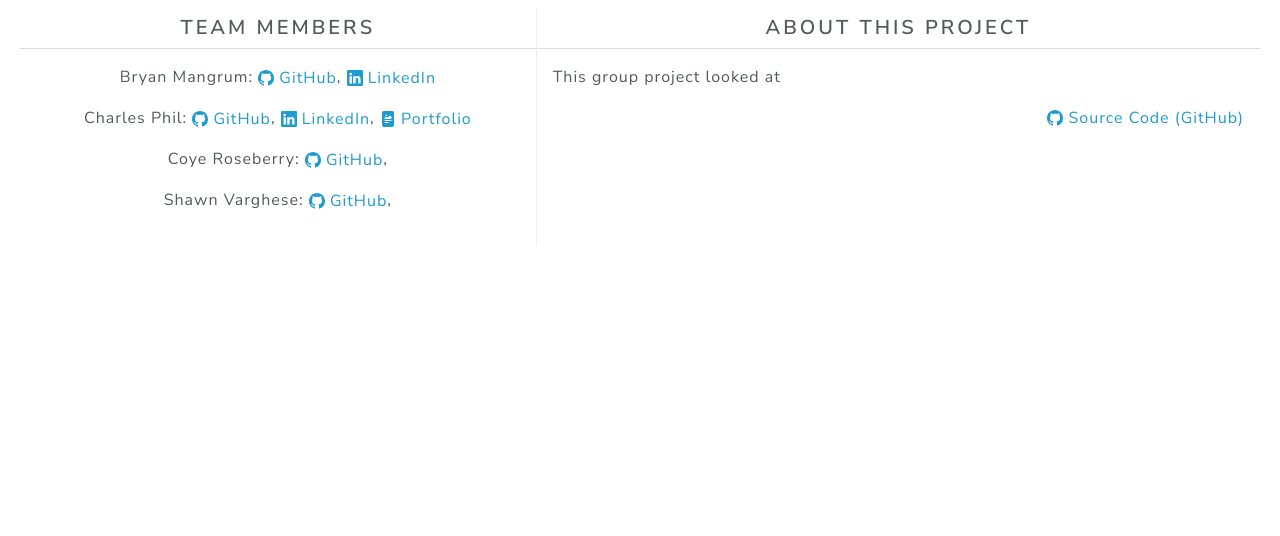
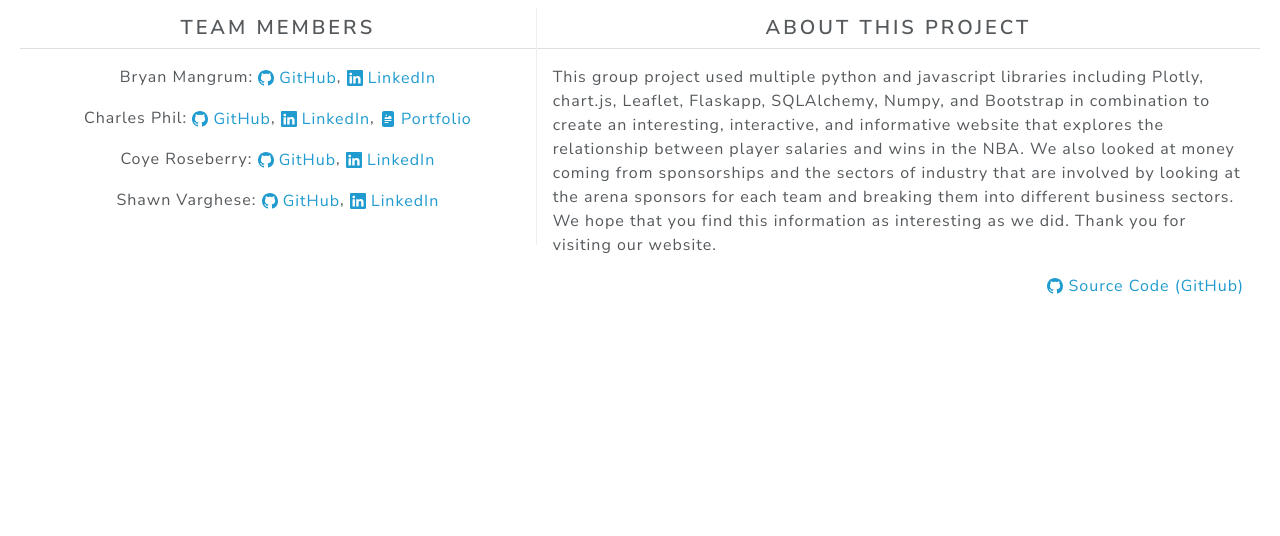
Before and after one commit to bryanmangrum/project3, a Flask app: page /about in a window 1280 px wide. Shown: the part 94-630 px from the top of the page. Run offline with Flask 2, Linux system fonts and the light colour scheme; parts of the project's set-up code (start-up, migrations or seed data) failed here and were passed over; some libraries are stand-ins or nearby versions.

Commit message:
updated about and linkedin profiles

```diff
--- a/templates/about.html
+++ b/templates/about.html
@@ -17,7 +17,7 @@
   <path d="M8 0C3.58 0 0 3.58 0 8c0 3.54 2.29 6.53 5.47 7.59.4.07.55-.17.55-.38 0-.19-.01-.82-.01-1.49-2.01.37-2.53-.49-2.69-.94-.09-.23-.48-.94-.82-1.13-.28-.15-.68-.52-.01-.53.63-.01 1.08.58 1.23.82.72 1.21 1.87.87 2.33.66.07-.52.28-.87.51-1.07-1.78-.2-3.64-.89-3.64-3.95 0-.87.31-1.59.82-2.15-.08-.2-.36-1.02.08-2.12 0 0 .67-.21 2.2.82.64-.18 1.32-.27 2-.27.68 0 1.36.09 2 .27 1.53-1.04 2.2-.82 2.2-.82.44 1.1.16 1.92.08 2.12.51.56.82 1.27.82 2.15 0 3.07-1.87 3.75-3.65 3.95.29.25.54.73.54 1.48 0 1.07-.01 1.93-.01 2.2 0 .21.15.46.55.38A8.012 8.012 0 0 0 16 8c0-4.42-3.58-8-8-8z"></path>
 </svg><span class="align-middle"> GitHub</span></a>, <a href="https://www.linkedin.com/in/bryan-mangrum-27b99895" class="text-decoration-none link-info"><svg xmlns="http://www.w3.org/2000/svg" width="16" height="16" fill="currentColor" class="bi bi-linkedin" viewBox="0 0 16 16">
     <path d="M0 1.146C0 .513.526 0 1.175 0h13.65C15.474 0 16 .513 16 1.146v13.708c0 .633-.526 1.146-1.175 1.146H1.175C.526 16 0 15.487 0 14.854V1.146zm4.943 12.248V6.169H2.542v7.225h2.401zm-1.2-8.212c.837 0 1.358-.554 1.358-1.248-.015-.709-.52-1.248-1.342-1.248-.822 0-1.359.54-1.359 1.248 0 .694.521 1.248 1.327 1.248h.016zm4.908 8.212V9.359c0-.216.016-.432.08-.586.173-.431.568-.878 1.232-.878.869 0 1.216.662 1.216 1.634v3.865h2.401V9.25c0-2.22-1.184-3.252-2.764-3.252-1.274 0-1.845.7-2.165 1.193v.025h-.016a5.54 5.54 0 0 1 .016-.025V6.169h-2.4c.03.678 0 7.225 0 7.225h2.4z"></path>
-                      </svg><span class="align-middle"> LinkedIn</span></a><a href=""></a></p>
+                      </svg><span class="align-middle"> LinkedIn</span></a> <a href=""></a></p>
                     <p>Charles Phil: <a href="https://github.com/charlesphil" class="text-decoration-none link-info"><svg xmlns="http://www.w3.org/2000/svg" width="16" height="16" fill="currentColor" class="bi bi-github" viewBox="0 0 16 16">
   <path d="M8 0C3.58 0 0 3.58 0 8c0 3.54 2.29 6.53 5.47 7.59.4.07.55-.17.55-.38 0-.19-.01-.82-.01-1.49-2.01.37-2.53-.49-2.69-.94-.09-.23-.48-.94-.82-1.13-.28-.15-.68-.52-.01-.53.63-.01 1.08.58 1.23.82.72 1.21 1.87.87 2.33.66.07-.52.28-.87.51-1.07-1.78-.2-3.64-.89-3.64-3.95 0-.87.31-1.59.82-2.15-.08-.2-.36-1.02.08-2.12 0 0 .67-.21 2.2.82.64-.18 1.32-.27 2-.27.68 0 1.36.09 2 .27 1.53-1.04 2.2-.82 2.2-.82.44 1.1.16 1.92.08 2.12.51.56.82 1.27.82 2.15 0 3.07-1.87 3.75-3.65 3.95.29.25.54.73.54 1.48 0 1.07-.01 1.93-.01 2.2 0 .21.15.46.55.38A8.012 8.012 0 0 0 16 8c0-4.42-3.58-8-8-8z"></path>
 </svg><span class="align-middle"> GitHub</span></a>, <a href="https://www.linkedin.com/in/charlesphil/" class="text-decoration-none link-info"><svg xmlns="http://www.w3.org/2000/svg" width="16" height="16" fill="currentColor" class="bi bi-linkedin" viewBox="0 0 16 16">
@@ -27,10 +27,14 @@
                                         </svg><span class="align-middle"> Portfolio</span></a></p>
                     <p>Coye Roseberry: <a href="https://github.com/coye-roseberry" class="text-decoration-none link-info"><svg xmlns="http://www.w3.org/2000/svg" width="16" height="16" fill="currentColor" class="bi bi-github" viewBox="0 0 16 16">
   <path d="M8 0C3.58 0 0 3.58 0 8c0 3.54 2.29 6.53 5.47 7.59.4.07.55-.17.55-.38 0-.19-.01-.82-.01-1.49-2.01.37-2.53-.49-2.69-.94-.09-.23-.48-.94-.82-1.13-.28-.15-.68-.52-.01-.53.63-.01 1.08.58 1.23.82.72 1.21 1.87.87 2.33.66.07-.52.28-.87.51-1.07-1.78-.2-3.64-.89-3.64-3.95 0-.87.31-1.59.82-2.15-.08-.2-.36-1.02.08-2.12 0 0 .67-.21 2.2.82.64-.18 1.32-.27 2-.27.68 0 1.36.09 2 .27 1.53-1.04 2.2-.82 2.2-.82.44 1.1.16 1.92.08 2.12.51.56.82 1.27.82 2.15 0 3.07-1.87 3.75-3.65 3.95.29.25.54.73.54 1.48 0 1.07-.01 1.93-.01 2.2 0 .21.15.46.55.38A8.012 8.012 0 0 0 16 8c0-4.42-3.58-8-8-8z"></path>
-</svg><span class="align-middle"> GitHub</span></a>, <a href=""></a></p>
+</svg><span class="align-middle"> GitHub</span></a>, <a href="https://www.linkedin.com/in/xanroseberry" class="text-decoration-none link-info"><svg xmlns="http://www.w3.org/2000/svg" width="16" height="16" fill="currentColor" class="bi bi-linkedin" viewBox="0 0 16 16">
+    <path d="M0 1.146C0 .513.526 0 1.175 0h13.65C15.474 0 16 .513 16 1.146v13.708c0 .633-.526 1.146-1.175 1.146H1.175C.526 16 0 15.487 0 14.854V1.146zm4.943 12.248V6.169H2.542v7.225h2.401zm-1.2-8.212c.837 0 1.358-.554 1.358-1.248-.015-.709-.52-1.248-1.342-1.248-.822 0-1.359.54-1.359 1.248 0 .694.521 1.248 1.327 1.248h.016zm4.908 8.212V9.359c0-.216.016-.432.08-.586.173-.431.568-.878 1.232-.878.869 0 1.216.662 1.216 1.634v3.865h2.401V9.25c0-2.22-1.184-3.252-2.764-3.252-1.274 0-1.845.7-2.165 1.193v.025h-.016a5.54 5.54 0 0 1 .016-.025V6.169h-2.4c.03.678 0 7.225 0 7.225h2.4z"></path>
+                      </svg><span class="align-middle"> LinkedIn</span></a> <a href=""></a></p>
                     <p>Shawn Varghese: <a href="https://github.com/Shawn-Varghese" class="text-decoration-none link-info"><svg xmlns="http://www.w3.org/2000/svg" width="16" height="16" fill="currentColor" class="bi bi-github" viewBox="0 0 16 16">
   <path d="M8 0C3.58 0 0 3.58 0 8c0 3.54 2.29 6.53 5.47 7.59.4.07.55-.17.55-.38 0-.19-.01-.82-.01-1.49-2.01.37-2.53-.49-2.69-.94-.09-.23-.48-.94-.82-1.13-.28-.15-.68-.52-.01-.53.63-.01 1.08.58 1.23.82.72 1.21 1.87.87 2.33.66.07-.52.28-.87.51-1.07-1.78-.2-3.64-.89-3.64-3.95 0-.87.31-1.59.82-2.15-.08-.2-.36-1.02.08-2.12 0 0 .67-.21 2.2.82.64-.18 1.32-.27 2-.27.68 0 1.36.09 2 .27 1.53-1.04 2.2-.82 2.2-.82.44 1.1.16 1.92.08 2.12.51.56.82 1.27.82 2.15 0 3.07-1.87 3.75-3.65 3.95.29.25.54.73.54 1.48 0 1.07-.01 1.93-.01 2.2 0 .21.15.46.55.38A8.012 8.012 0 0 0 16 8c0-4.42-3.58-8-8-8z"></path>
-</svg><span class="align-middle"> GitHub</span></a>, <a href=""></a></p>
+</svg><span class="align-middle"> GitHub</span></a>, <a href="www.linkedin.com/in/shawn-varghese1" class="text-decoration-none link-info"><svg xmlns="http://www.w3.org/2000/svg" width="16" height="16" fill="currentColor" class="bi bi-linkedin" viewBox="0 0 16 16">
+    <path d="M0 1.146C0 .513.526 0 1.175 0h13.65C15.474 0 16 .513 16 1.146v13.708c0 .633-.526 1.146-1.175 1.146H1.175C.526 16 0 15.487 0 14.854V1.146zm4.943 12.248V6.169H2.542v7.225h2.401zm-1.2-8.212c.837 0 1.358-.554 1.358-1.248-.015-.709-.52-1.248-1.342-1.248-.822 0-1.359.54-1.359 1.248 0 .694.521 1.248 1.327 1.248h.016zm4.908 8.212V9.359c0-.216.016-.432.08-.586.173-.431.568-.878 1.232-.878.869 0 1.216.662 1.216 1.634v3.865h2.401V9.25c0-2.22-1.184-3.252-2.764-3.252-1.274 0-1.845.7-2.165 1.193v.025h-.016a5.54 5.54 0 0 1 .016-.025V6.169h-2.4c.03.678 0 7.225 0 7.225h2.4z"></path>
+                      </svg><span class="align-middle"> LinkedIn</span></a> <a href=""></a></p>
                 </div>
             </div>
         </div>
@@ -38,7 +42,7 @@
             <div class="card border-0">
                 <h4 class="card-header text-center bg-white card-title">About This Project</h4>
                 <div class="card-body card-text">
-                    <p>This group project looked at </p>
+                    <p>This group project used multiple python and javascript libraries including Plotly, chart.js, Leaflet, Flaskapp, SQLAlchemy, Numpy, and Bootstrap in combination to create an interesting, interactive, and informative website that explores the relationship between player salaries and wins in the NBA. We also looked at money coming from sponsorships and the sectors of industry that are involved by looking at the arena sponsors for each team and breaking them into different business sectors. We hope that you find this information as interesting as we did. Thank you for visiting our website. </p>
                     <p class="text-end"><a href="https://github.com/bryanmangrum/project3" class="text-decoration-none link-info"><svg xmlns="http://www.w3.org/2000/svg" width="16" height="16" fill="currentColor" class="bi bi-github" viewBox="0 0 16 16">
   <path d="M8 0C3.58 0 0 3.58 0 8c0 3.54 2.29 6.53 5.47 7.59.4.07.55-.17.55-.38 0-.19-.01-.82-.01-1.49-2.01.37-2.53-.49-2.69-.94-.09-.23-.48-.94-.82-1.13-.28-.15-.68-.52-.01-.53.63-.01 1.08.58 1.23.82.72 1.21 1.87.87 2.33.66.07-.52.28-.87.51-1.07-1.78-.2-3.64-.89-3.64-3.95 0-.87.31-1.59.82-2.15-.08-.2-.36-1.02.08-2.12 0 0 .67-.21 2.2.82.64-.18 1.32-.27 2-.27.68 0 1.36.09 2 .27 1.53-1.04 2.2-.82 2.2-.82.44 1.1.16 1.92.08 2.12.51.56.82 1.27.82 2.15 0 3.07-1.87 3.75-3.65 3.95.29.25.54.73.54 1.48 0 1.07-.01 1.93-.01 2.2 0 .21.15.46.55.38A8.012 8.012 0 0 0 16 8c0-4.42-3.58-8-8-8z"></path>
 </svg><span class="align-middle"> Source Code (GitHub)</span></a></p>
```
